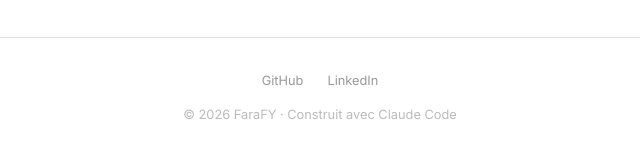
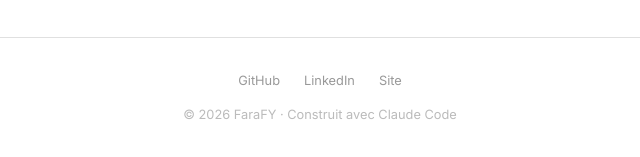
Before and after one commit to Faraf-Y/mon-portfolio, a plain HTML site: page blog/index.html in a window 1280 px wide. Shown: the part 471-628 px from the top of the page, 320-960 px from the left. Drawn offline with Linux system fonts and the light colour scheme.

Commit message:
Add live site link in footer
Co-Authored-By: Claude Sonnet 4.6 <noreply@anthropic.com>

```diff
--- a/blog/index.html
+++ b/blog/index.html
@@ -62,6 +62,7 @@
     <nav class="footer__links">
       <a href="https://github.com/Faraf-Y" target="_blank" rel="noopener noreferrer">GitHub</a>
       <a href="#">LinkedIn</a>
+      <a href="https://faraf-y.github.io/mon-portfolio" target="_blank" rel="noopener noreferrer">Site</a>
     </nav>
     <p class="footer__copy">© 2026 FaraFY · Construit avec Claude Code</p>
   </footer>
```
Also changed, not shown: blog/premier-projet-ia.html (+1 -0 lines), index.html (+1 -0 lines).
